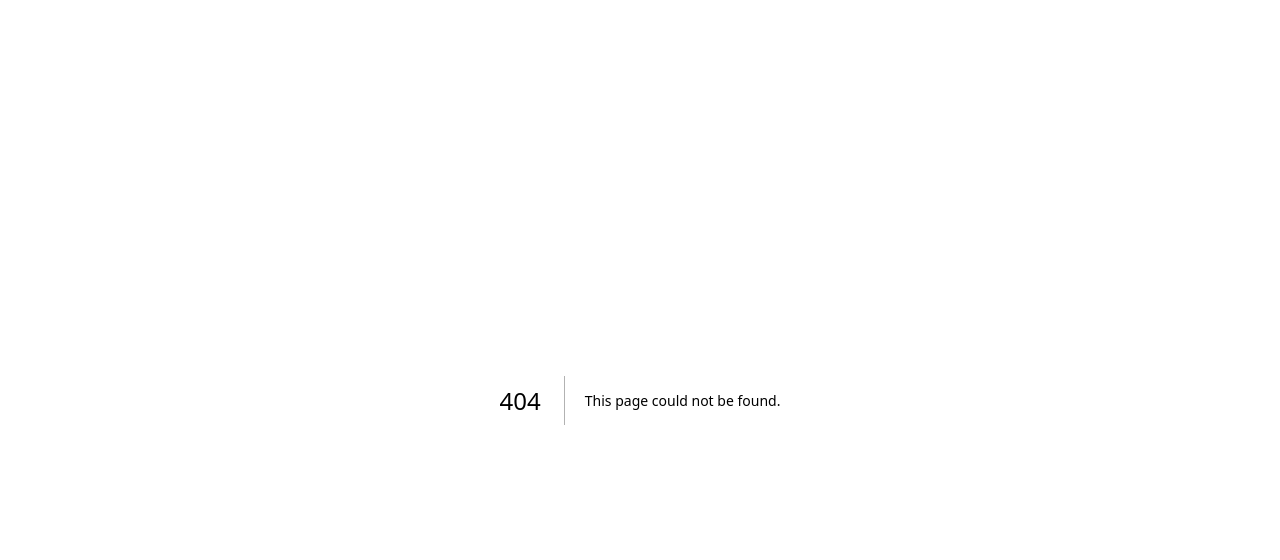
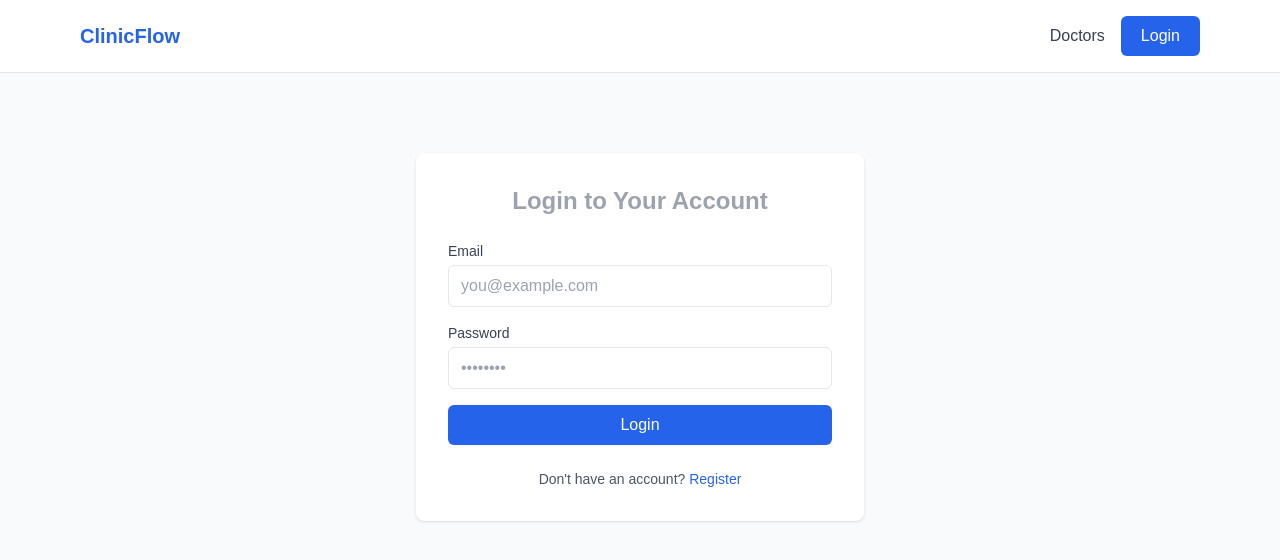
Before and after one commit to ukazimchisom/medical-clinic-booking, a Next.js app: page /login in a window 1280 px wide. Before the commit this address had no page. Shown: the top 560 px of the page. Built offline with nearby package versions, Linux system fonts and the light colour scheme.

Commit message:
feat: implement login page with react hook form and zod validation

```diff
--- /dev/null
+++ b/src/app/login/page.tsx
@@ -0,0 +1,70 @@
+"use client";
+
+import { useForm } from "react-hook-form";
+import { zodResolver } from "@hookform/resolvers/zod";
+import { loginSchema, LoginFormData } from "@/lib/validators/auth";
+
+import Navbar from "@/components/layout/Navbar";
+import Input from "@/components/ui/Input";
+import Button from "@/components/ui/Button";
+import Link from "next/link";
+
+export default function LoginPage() {
+  const {
+    register,
+    handleSubmit,
+    formState: { errors },
+  } = useForm<LoginFormData>({
+    resolver: zodResolver(loginSchema),
+  });
+
+  function onSubmit(data: LoginFormData) {
+    console.log("Login Data:", data);
+  }
+
+  return (
+    <main className="min-h-screen bg-gray-50">
+      <Navbar />
+
+      <div className="flex justify-center items-center py-20 px-4">
+        <div className="w-full max-w-md bg-white p-8 rounded-lg shadow">
+          <h2 className="text-2xl font-bold mb-6 text-center text-gray-400">
+            Login to Your Account
+          </h2>
+
+          <form
+            onSubmit={handleSubmit(onSubmit)}
+            className="flex flex-col gap-4"
+          >
+            <Input
+              label="Email"
+              type="email"
+              placeholder="you@example.com"
+              {...register("email")}
+              error={errors.email?.message}
+            />
+
+            <Input
+              label="Password"
+              type="password"
+              placeholder="••••••••"
+              {...register("password")}
+              error={errors.password?.message}
+            />
+
+            <Button type="submit" className="w-full">
+              Login
+            </Button>
+          </form>
+
+          <p className="text-sm text-center text-gray-600 mt-6">
+            Don't have an account?{" "}
+            <Link href="/register" className="text-blue-600 hover:underline">
+              Register
+            </Link>
+          </p>
+        </div>
+      </div>
+    </main>
+  );
+}
```
